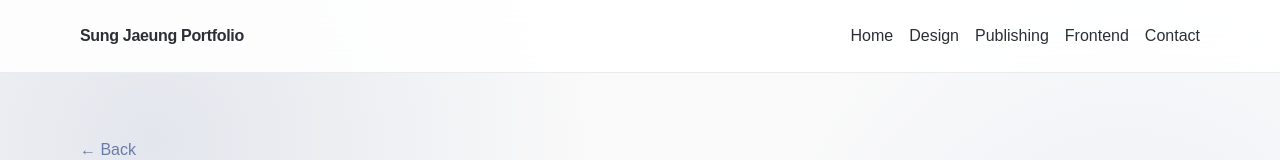
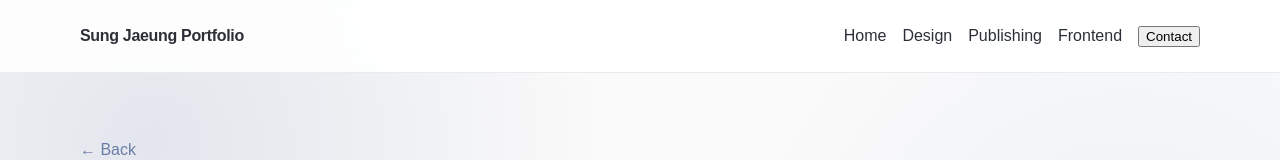
Before and after one commit to Songjaeung0/upgraded-fun, a React (Vite) app: page /projects/ai-research-ethics-lecture-poster in a window 1280 px wide. Shown: the top 160 px of the page. Built offline with nearby package versions, Linux system fonts and the light colour scheme.

Commit message:
fix: make contact navigation scroll to footer

```diff
--- a/src/components/Header.tsx
+++ b/src/components/Header.tsx
@@ -4,11 +4,14 @@ const menuItems = [
   { to: '/', label: 'Home' },
   { to: '/design', label: 'Design' },
   { to: '/publishing', label: 'Publishing' },
-  { to: '/frontend', label: 'Frontend' },
-  { to: '#contact', label: 'Contact' }
+  { to: '/frontend', label: 'Frontend' }
 ];
 
 function Header() {
+  const handleContactClick = () => {
+    document.getElementById('contact')?.scrollIntoView({ behavior: 'smooth', block: 'start' });
+  };
+
   return (
     <header className="header">
       <div className="container header__inner">
@@ -17,13 +20,14 @@ function Header() {
           <ul className="header__menu">
             {menuItems.map((item) => (
               <li key={item.label}>
-                {item.to.startsWith('#') ? (
-                  <a href={item.to}>{item.label}</a>
-                ) : (
-                  <NavLink to={item.to}>{item.label}</NavLink>
-                )}
+                <NavLink to={item.to}>{item.label}</NavLink>
               </li>
             ))}
+            <li>
+              <button type="button" onClick={handleContactClick} className="header__contact">
+                Contact
+              </button>
+            </li>
           </ul>
         </nav>
       </div>
```
